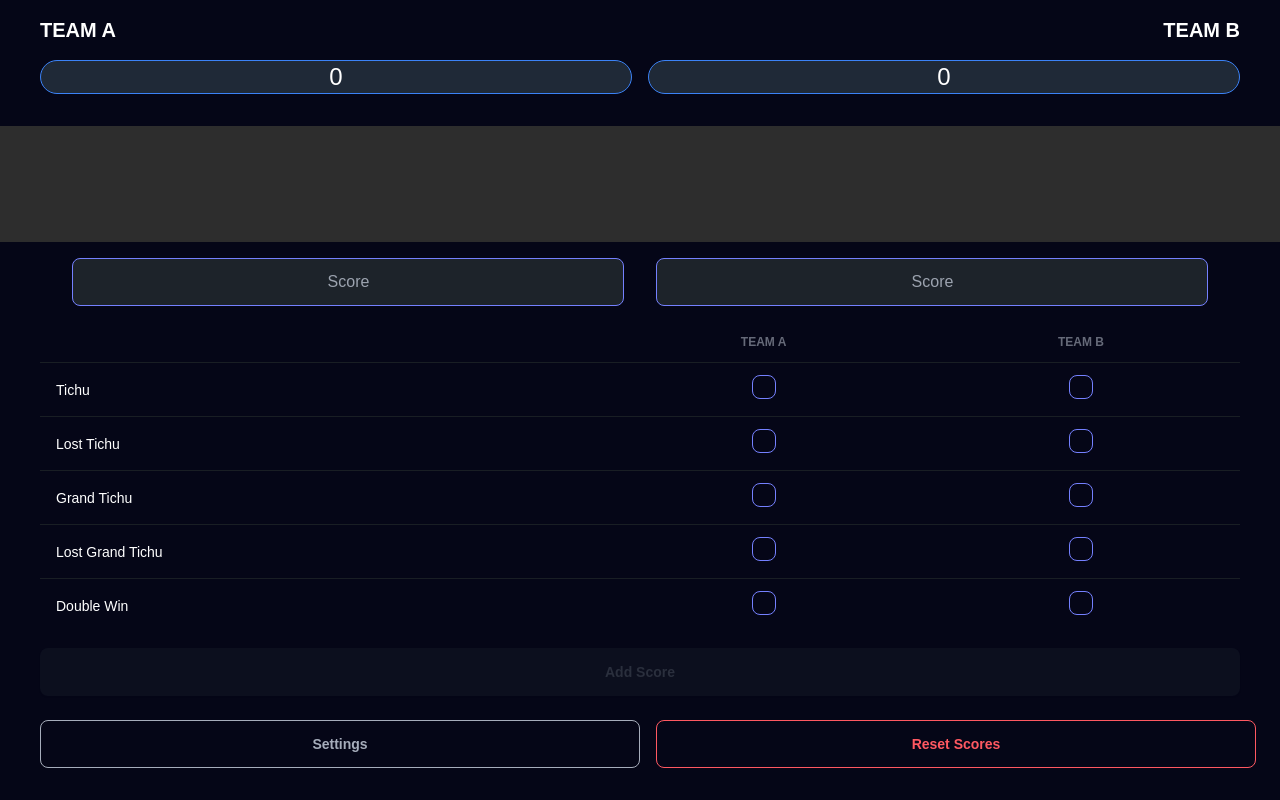
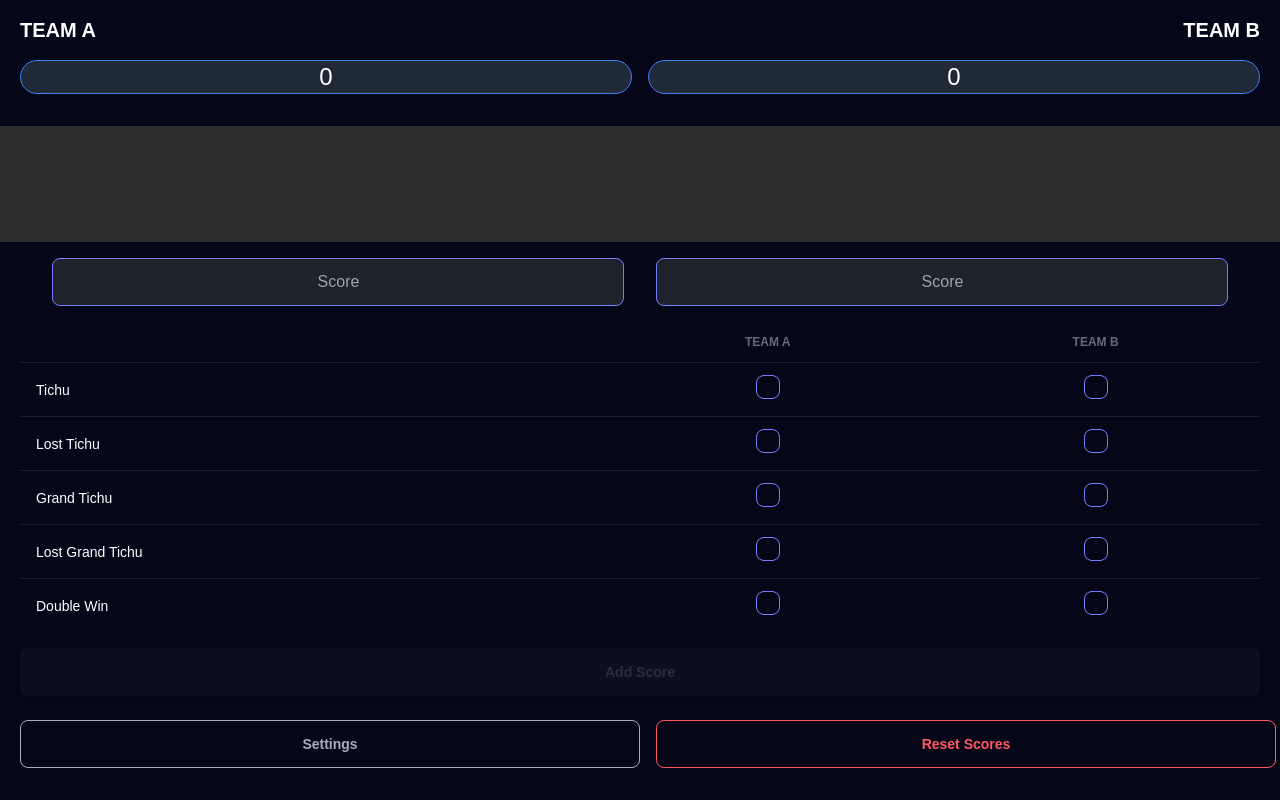
Before and after one commit to phiwut/tichu-counter, a SvelteKit app: page / in a window 1280 px wide. Built offline with nearby package versions, Linux system fonts and the light colour scheme.

Commit message:
margins smaller

```diff
--- a/src/components/GameControls.svelte
+++ b/src/components/GameControls.svelte
@@ -26,7 +26,7 @@
 	}
 </script>
 
-<div class="w-full px-10 mb-8 flex justify-between">
+<div class="w-full px-5 mb-8 flex justify-between">
 	<button
 		class="btn btn-outline btn-natural w-1/2 mr-2"
 		on:click={openSettingsModal}>Settings</button
--- a/src/components/Header.svelte
+++ b/src/components/Header.svelte
@@ -19,11 +19,11 @@
 </script>
 
 <div class="sticky top-0 bg-primary-content z-10 py-4">
-	<div class="flex justify-between w-full px-10">
+	<div class="flex justify-between w-full px-5">
 		<div class="text-xl text-center font-bold">{teamA}</div>
 		<div class="text-xl text-center font-bold">{teamB}</div>
 	</div>
-	<div class="flex justify-between w-full px-10 my-4">
+	<div class="flex justify-between w-full px-5 my-4">
 		<input
 			type="text"
 			value={totalA}
--- a/src/components/PlayerInput.svelte
+++ b/src/components/PlayerInput.svelte
@@ -165,7 +165,7 @@
 	}
 </script>
 
-<div class="w-full px-10 my-4">
+<div class="w-full px-5 my-4">
 	<div class="w-full px-8 flex justify-between mb-4">
 		<input
 			type="number"
@@ -281,7 +281,7 @@
 		</tbody>
 	</table>
 </div>
-<div class="w-full px-10 mb-6">
+<div class="w-full px-5 mb-6">
 	<button
 		class="btn btn-primary w-full"
 		on:click={addScore}
--- a/src/components/Scoreboard.svelte
+++ b/src/components/Scoreboard.svelte
@@ -65,11 +65,11 @@
 	$: updateTotals();
 </script>
 
-<div class="w-full px-10 my-4 overflow-y-auto flex-grow z-0">
+<div class="w-full px-5 my-4 overflow-y-auto flex-grow z-0">
 	<div class="flex flex-col space-y-2">
 		{#each scores as score, index}
 			<div
-				class="score-row flex items-center justify-between p-4 bg-gray-800 hover:bg-gray-700 rounded-lg relative"
+				class="score-row flex items-center justify-between p-4 bg-primary rounded-lg relative"
 				role="button"
 				tabindex="0"
 				on:click={() => handleRowClick(index)}
```
